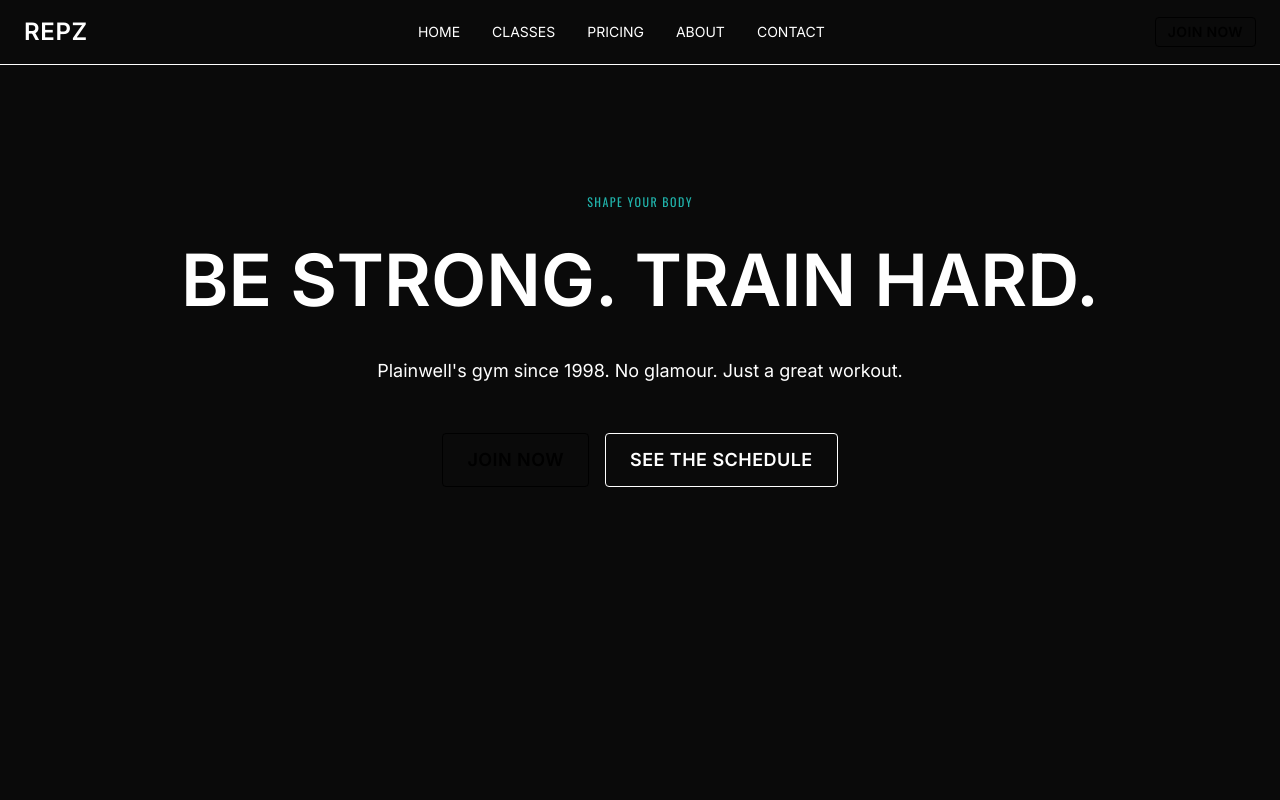
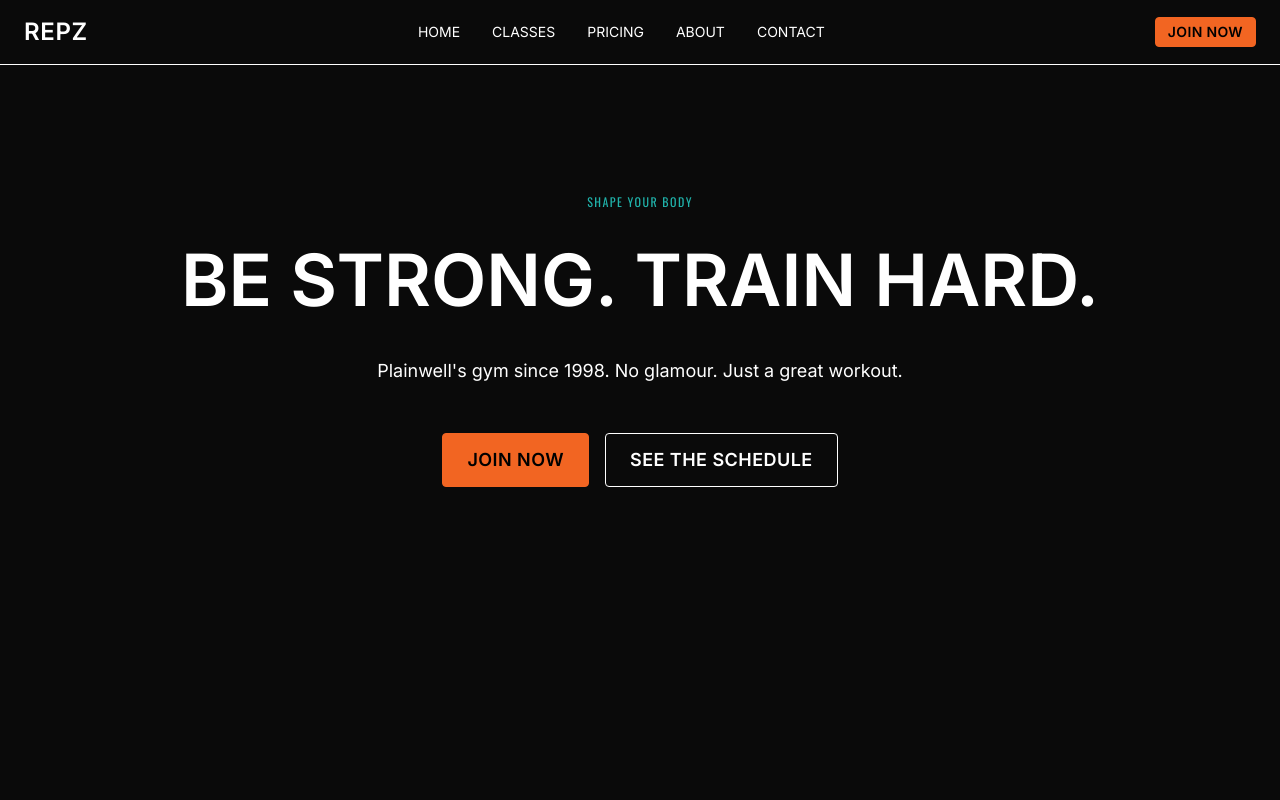
Before and after one commit to jasonthomasobrien-source/repz-gym, a Next.js app: page / in a window 1280 px wide. Shown: the top 800 px of the page. Built offline with nearby package versions, Linux system fonts and the light colour scheme.

Commit message:
fix: use inline styles for brand colors since Tailwind utilities aren't generating

```diff
--- a/components/ui/Button.tsx
+++ b/components/ui/Button.tsx
@@ -13,7 +13,7 @@ interface ButtonProps {
 }
 
 const variantStyles = {
-  primary: "bg-brand text-black border border-brand hover:bg-brand-dark transition-colors",
+  primary: "text-black border transition-colors",
   secondary: "bg-transparent text-brand-alt border border-brand-alt hover:bg-brand-alt/10 transition-colors",
   ghost: "bg-transparent text-brand-alt hover:text-brand hover:underline",
   danger: "bg-red-600 text-white border border-red-600 hover:bg-red-700 transition-colors",
@@ -40,9 +40,14 @@ export function Button({
   const sizeStyle = sizeStyles[size];
   const combinedClassName = `${baseStyles} ${variantStyle} ${sizeStyle} ${className}`;
 
+  const primaryStyle = variant === "primary" ? {
+    backgroundColor: "rgb(var(--brand))",
+    borderColor: "rgb(var(--brand))",
+  } : undefined;
+
   if (href) {
     return (
-      <Link href={href} className={combinedClassName}>
+      <Link href={href} className={combinedClassName} style={primaryStyle}>
         {children}
       </Link>
     );
@@ -52,6 +57,7 @@ export function Button({
     <button
       type={type}
       className={combinedClassName}
+      style={primaryStyle}
       onClick={onClick}
       disabled={disabled}
     >
```
